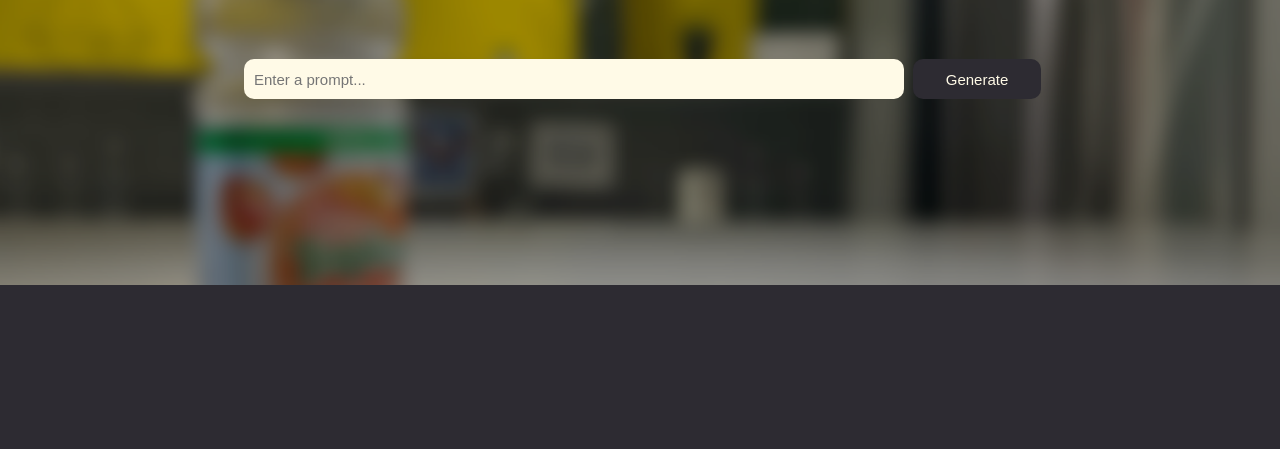
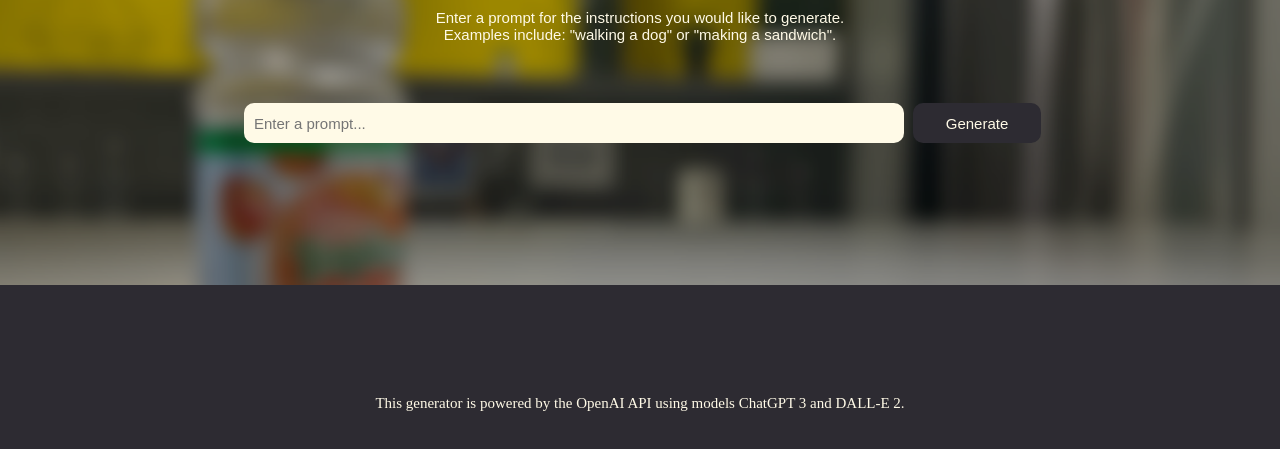
Before and after one commit to Charbot2703/apple-juice, a plain HTML site: page index.html in a window 1280 px wide. Shown: the part 215-664 px from the top of the page. Drawn offline with Linux system fonts and the light colour scheme.

Commit message:
UI updates

```diff
--- a/index.css
+++ b/index.css
@@ -20,6 +20,13 @@ h1 {
 p {
     font-size: 30px;
     color: #FFFAE7;
+}
+
+#description {
+    font-size: 15px;
+    color: #FFFAE7;
+    padding: 10px 0px 0px 0px;
+    font-family: Arial, Helvetica, sans-serif;
 }
 
 #intro{
@@ -58,17 +65,23 @@ p {
     display: inline-block;
     padding: 0px 10px;
     margin: 0px 5px;
-<<<<<<< Updated upstream
-    transition: 0.3s
-=======
-    transition: 0.3s;
->>>>>>> Stashed changes
+    transition: 0.4s;
+    transition-timing-function: ease-in-out;
+}
+
+#input:hover{
+    width: 700px;
+}
+
+#input:focus{
+    width: 700px;
 }
 
 #submit{
     width: 128px;
     height: 100%;
     font-size: 15px;
+    font-family: Arial, Helvetica, sans-serif;
     color: #FFFAE7;
     background: #2d2b32;
     border: none;
--- a/index.html
+++ b/index.html
@@ -12,6 +12,8 @@
             <div id="header">
                 <h1>APPLE JUICE</h1>
                 <p>instructional generator</p>
+                <p id="description">Enter a prompt for the instructions you would like to generate.<br>
+                    Examples include: "walking a dog" or "making a sandwich".</p>
             </div>
             <div id="submission">
                 <input type="text" id="input" name="fname" placeholder="Enter a prompt...">
@@ -24,5 +26,6 @@
                 <div class="image"><img src="Google_Icons-09-512.png" alt=""></div>
             </div>-->
         </div>
+        <p id="page-info">This generator is powered by the OpenAI API using models ChatGPT 3 and DALL-E 2.</p>
     </body>
 </html>
```
